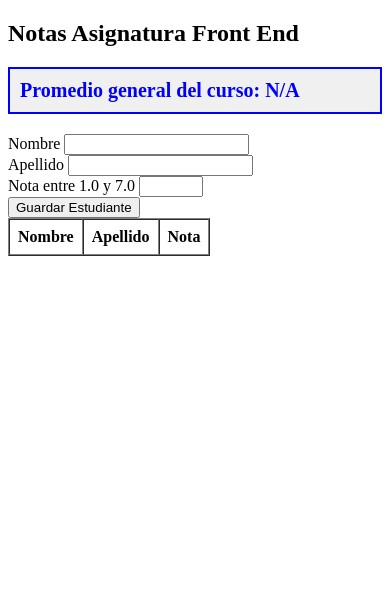
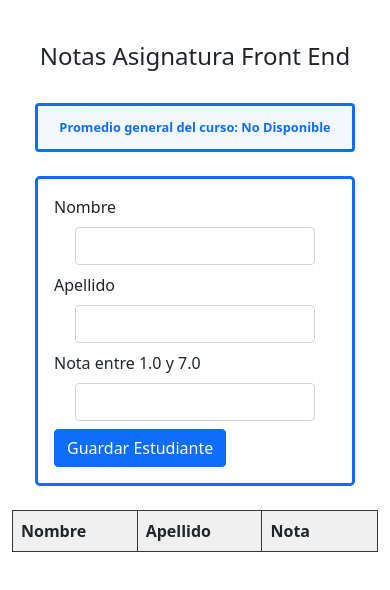
Before and after one commit to iscifeere/frontEnd05may25, a plain HTML site: page index.html in a window 390 px wide. Drawn offline with nearby package versions, Linux system fonts and the light colour scheme.

Commit message:
Style – estilos implementados en proyecto

```diff
--- a/index.html
+++ b/index.html
@@ -4,38 +4,30 @@
     <meta charset="UTF-8">
     <meta name="viewport" content="width=device-width, initial-scale=1.0">
     <title>Document</title>
-    <style>
-        #average {
-            margin: 16px 0;
-            padding: 10px;
-            background-color: #f0f0f0;
-            border: 2px solid blue;
-            font-size: 20px;
-            font-weight: bold;
-            margin-bottom: 20px;
-            color: blue;
-        }
-    </style>
+    <link href="https://cdn.jsdelivr.net/npm/bootstrap@5.0.2/dist/css/bootstrap.min.css" rel="stylesheet" integrity="sha384-EVSTQN3/azprG1Anm3QDgpJLIm9Nao0Yz1ztcQTwFspd3yD65VohhpuuCOmLASjC" crossorigin="anonymous">
+    <link rel="stylesheet" href="./styles.css">
 </head>
-<body>
-    <h2>Notas Asignatura Front End</h2>
+<body class="container gap-4">
+    <h2 class="mx-auto">Notas Asignatura Front End</h2>
 
-    <div id="average">Promedio general del curso: N/A</div>
-    <form id="studentForm">
-        <div>
-            <label for="name">Nombre</label>
-            <input type="text" id="name" required>
-        </div>
-        <div>
-            <label for="lastName">Apellido</label>
-            <input type="text" id="lastName" required>
-        </div>
-        <div>
-            <label for="nota">Nota entre 1.0 y 7.0</label>
-            <input type="number" id="grade" step="0.1" min="1" max="7" required>
-        </div>
-        <button type="submit">Guardar Estudiante</button>
-    </form>
+    <div id="average" class="border border-primary border-3 rounded primary" >Promedio general del curso: No Disponible</div>
+    <div id="form-container" class="container border border-primary border-3 rounded-3 p-3">
+        <form id="studentForm">
+            <div class="mb-2">
+                <label for="name" class="form-label">Nombre</label>
+                <input type="text" class="form-control mx-auto" id="name" minlength="3" maxlength="30" required oninvalid="this.setCustomValidity('Ingrese nombre de al menos 3 carácteres.')" oninput="this.setCustomValidity('')">
+            </div>
+            <div class="mb-2">
+                <label for="lastName" class="form-label">Apellido</label>
+                <input type="text" id="lastName" class="form-control mx-auto" minlength="3" maxlength="30" required oninvalid="this.setCustomValidity('Ingrese apellido de al menos 3 carácteres.')" oninput="this.setCustomValidity('')">
+            </div>
+            <div class="mb-2">
+                <label for="nota" class="form-label">Nota entre 1.0 y 7.0</label>
+                <input type="number" id="grade" class="form-control mx-auto" step="0.1" min="1" max="7" required oninvalid="this.setCustomValidity('Ingrese nota entre 1.0 y 7.0.')" oninput="this.setCustomValidity('')">
+            </div>
+            <button type="submit" class="btn btn-primary">Guardar Estudiante</button>
+        </form>
+    </div>
 
     <table id="studentsTable" border='1' cellpadding="8" cellspacing="0">
         <thead>
--- a/script.js
+++ b/script.js
@@ -40,7 +40,7 @@ function addStudentToTable(student)
 function calcularPromedio()
 {
     if(students.length === 0){
-        return averageDiv.textContent="Promedio general del curso:N/A";
+        return averageDiv.textContent="Promedio general del curso: No Disponible";
     }
     let total = 0
     for (let i = 0; i < students.length; i++) {
--- /dev/null
+++ b/styles.css
@@ -0,0 +1,77 @@
+@import url('https://fonts.googleapis.com/css2?family=Roboto:ital,wght@0,100..900;1,100..900&display=swap');
+
+body {
+    display: flex;
+    flex-direction: column;
+    justify-content: center;
+    align-items: center;
+    width: 100%;
+    height: 100%;
+    margin: 5vh 0;
+}
+h2 {
+    text-align: center;
+}
+
+#average {
+    width: 600px;
+    text-align: center;
+    padding: 12px;
+    font-size: 20px;
+    font-weight: bold;
+    margin-bottom: 20px;
+    color: #0d6efd;
+    background-color: #f3f8ff;
+}
+
+#form-container {
+    width: 50%;
+}
+
+.form-control {
+    width: 85%;
+}
+
+table {
+    border-collapse: collapse;
+}
+
+th, td {
+    border: 1px solid rgb(54, 54, 54);
+    width: 10%;
+}
+
+th {
+    background-color: rgb(240, 240, 240);
+}
+
+@media screen and (max-width: 768px) {
+    h2 {
+        font-size: 1.5em;
+    }
+    #average {
+        width: 400px;
+        font-size: 1rem;
+        margin-bottom: 0px;
+    }
+    #form-container {
+        width: 340px;
+    }
+    th, td {
+        width: 20%;
+    }
+}
+
+@media screen and (max-width: 400px) {
+    #average {
+        width: 320px;
+        font-size: 0.8rem;
+        margin-bottom: 0px;
+    }
+    #form-container {
+        width: 320px;
+    }
+    th, td {
+        width: 20%;
+    }
+}
```
